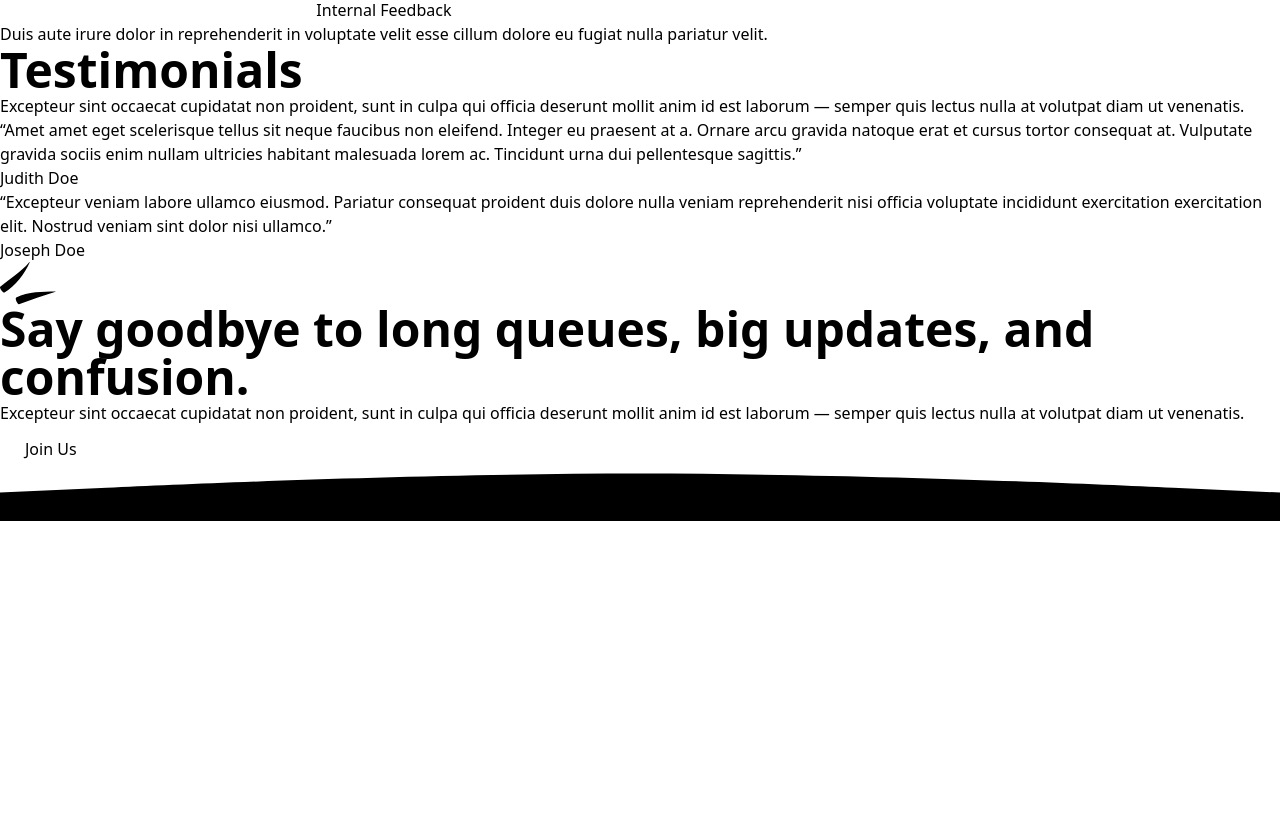
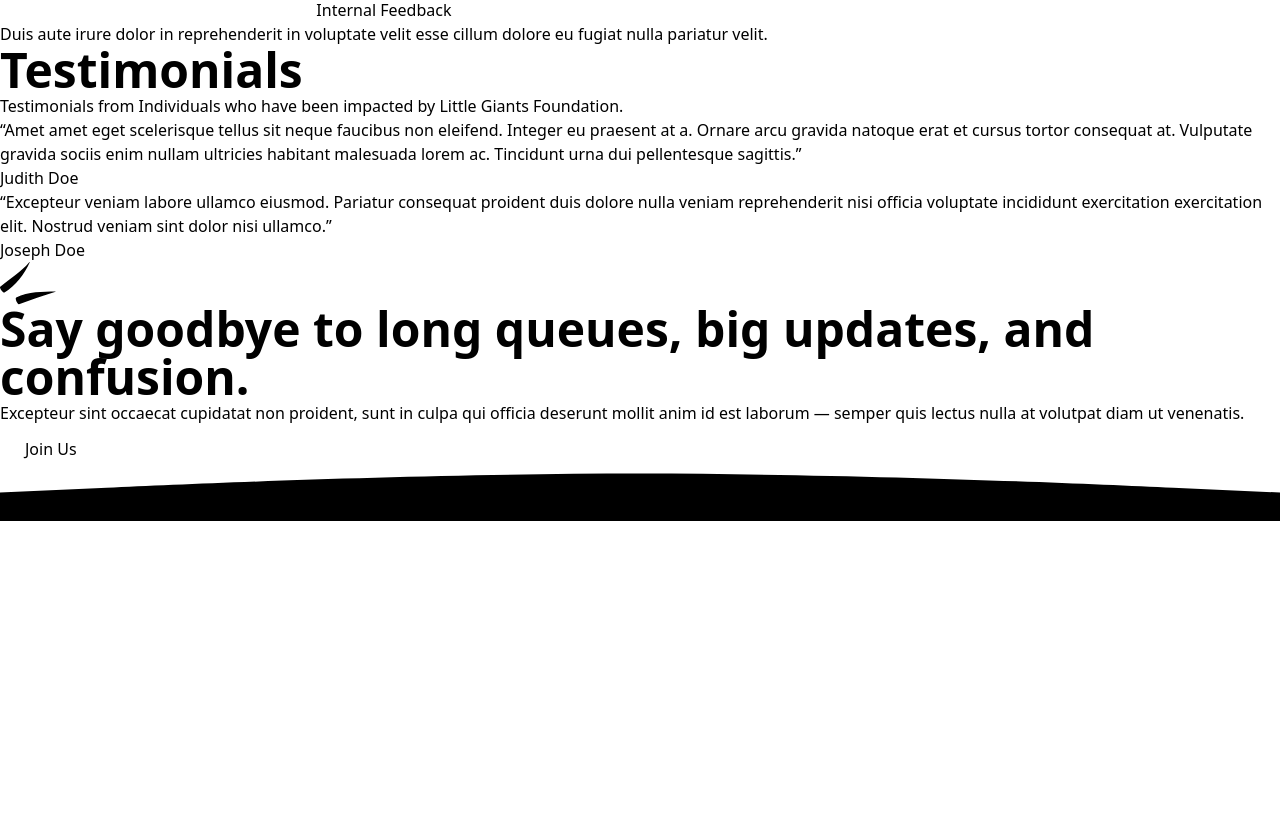
Before and after one commit to anibesam/littlegiants, a React (Vite) app: page / in a window 1280 px wide. Shown: the part 6534-7366 px from the top of the page. Built offline with nearby package versions, Linux system fonts and the light colour scheme; a web font is replaced by a local one.

Commit message:
added new images

```diff
--- a/src/partials/Target.jsx
+++ b/src/partials/Target.jsx
@@ -10,7 +10,7 @@ function Target() {
           {/* Section header */}
           <div className="max-w-3xl mx-auto text-center pb-12 md:pb-20">
             <h2 className="h2 font-playfair-display text-slate-800 mb-3">Testimonials</h2>
-            <p className="text-xl text-slate-500">Excepteur sint occaecat cupidatat non proident, sunt in culpa qui officia deserunt mollit anim id est laborum — semper quis lectus nulla at volutpat diam ut venenatis.</p>
+            <p className="text-xl text-slate-500">Testimonials from Individuals who have been impacted by Little Giants Foundation.</p>
           </div>
 
         <div className="mx-auto grid max-w-2xl grid-cols-1 lg:mx-0 lg:max-w-none lg:grid-cols-2">
```
